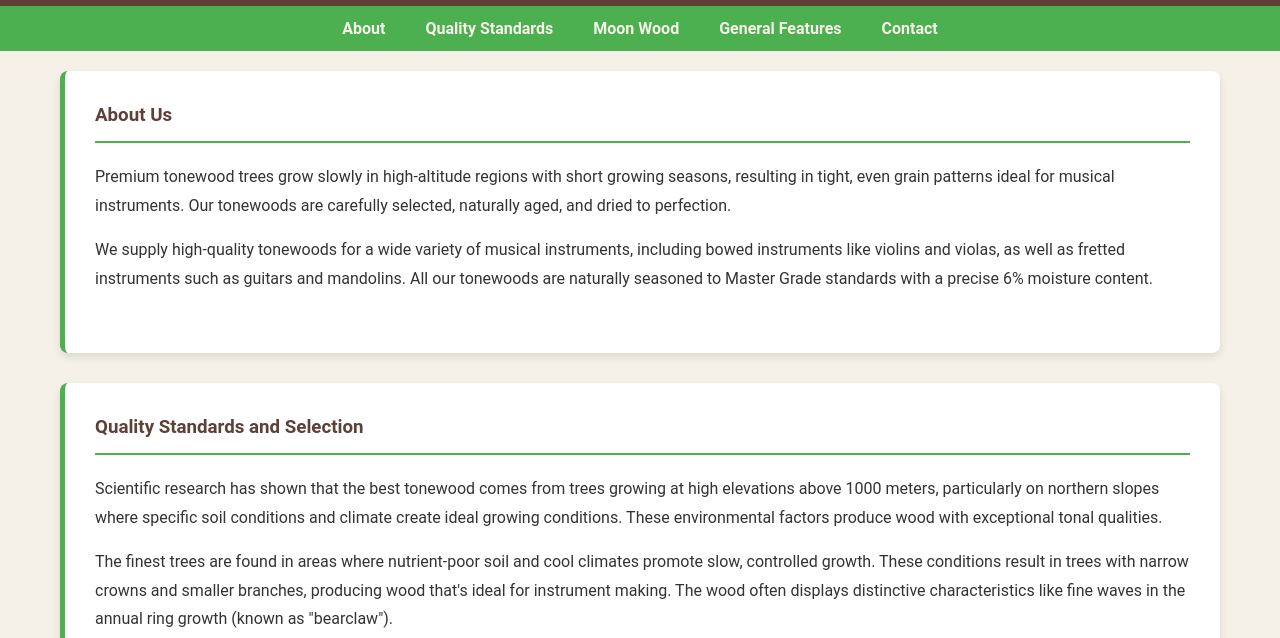
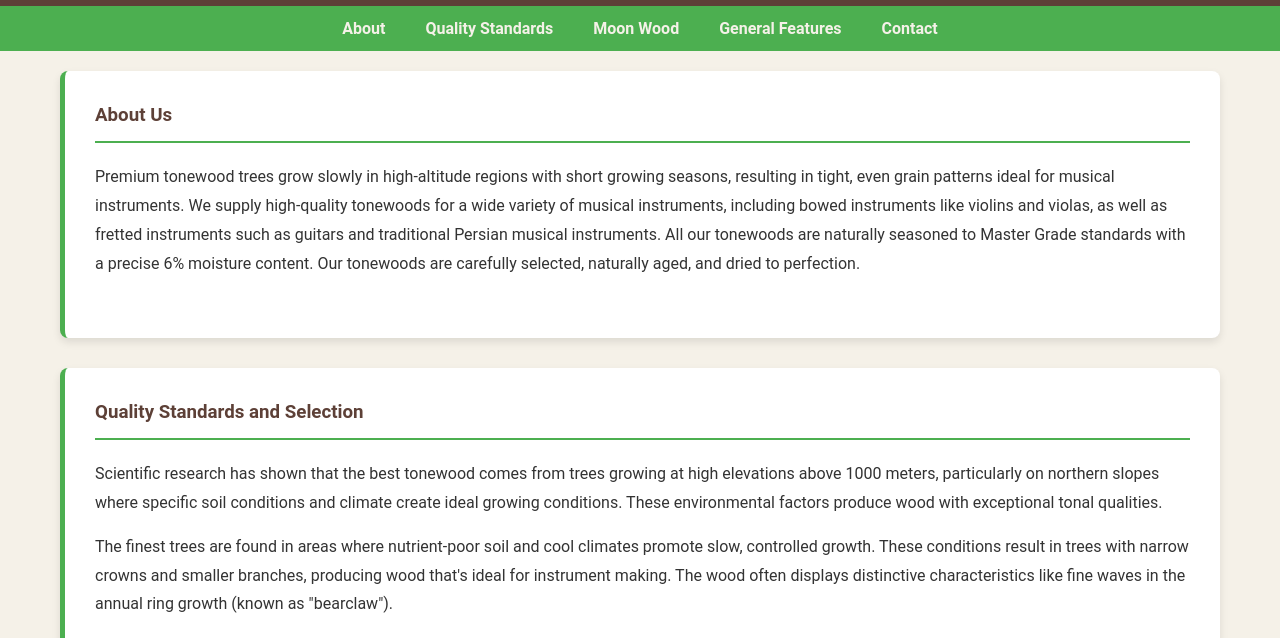
Before and after one commit to insideofdata/tonewood.ir, a plain HTML site: page tonewood.html in a window 1280 px wide. Shown: the part 162-800 px from the top of the page. Drawn offline with nearby package versions, Linux system fonts and the light colour scheme.

Commit message:
docs: update README.md and tonewood.html content
Remove redundant line in README.md and merge paragraphs in tonewood.html for improved readability and consistency

```diff
--- a/tonewood.html
+++ b/tonewood.html
@@ -44,13 +44,10 @@
       <div class="intro-text">
         <p>
           Premium tonewood trees grow slowly in high-altitude regions with short growing seasons, resulting in tight,
-          even grain patterns ideal for musical instruments. Our tonewoods are carefully selected, naturally aged, and
+          even grain patterns ideal for musical instruments. We supply high-quality tonewoods for a wide variety of musical instruments, including bowed instruments like
+          violins and violas, as well as fretted instruments such as guitars and traditional Persian musical instruments. All our tonewoods are
+          naturally seasoned to Master Grade standards with a precise 6% moisture content. Our tonewoods are carefully selected, naturally aged, and
           dried to perfection.
-        </p>
-        <p>
-          We supply high-quality tonewoods for a wide variety of musical instruments, including bowed instruments like
-          violins and violas, as well as fretted instruments such as guitars and mandolins. All our tonewoods are
-          naturally seasoned to Master Grade standards with a precise 6% moisture content.
         </p>
       </div>
     </section>
```
Also changed, not shown: 1 other file.
